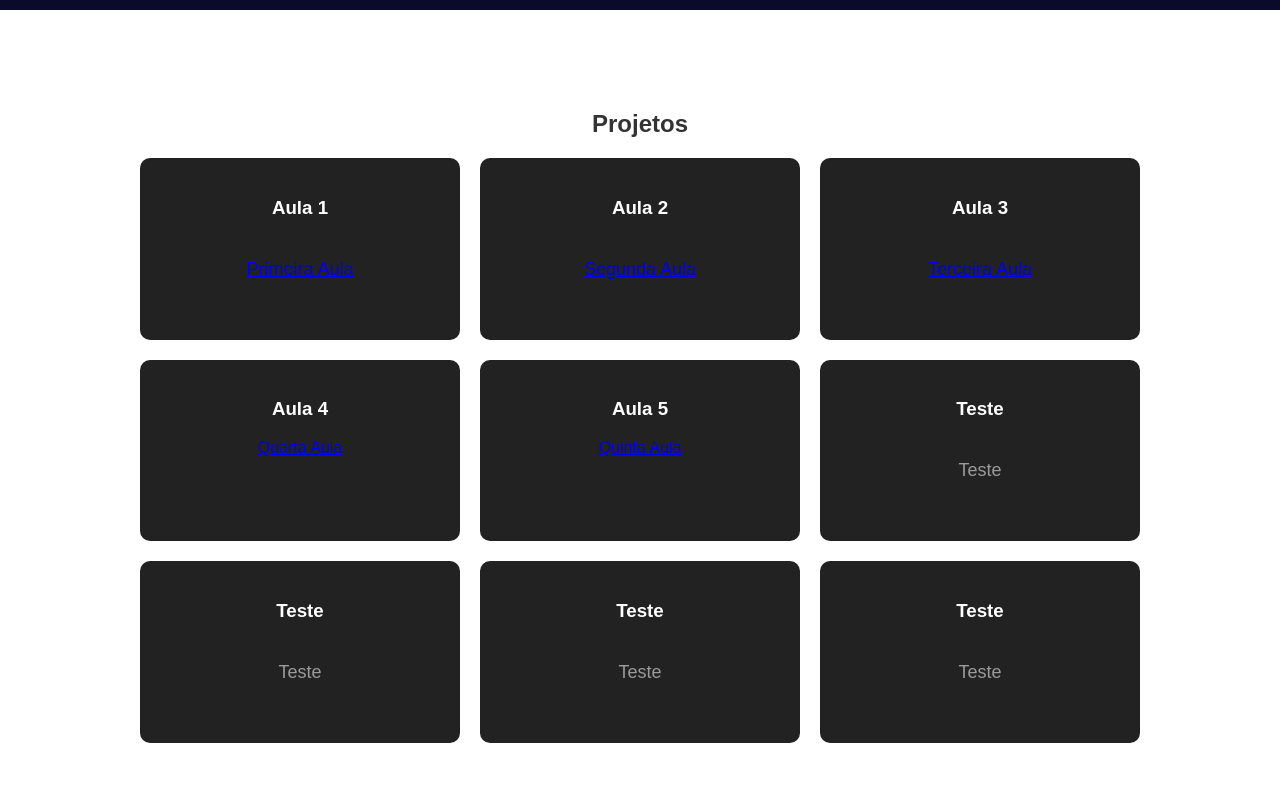
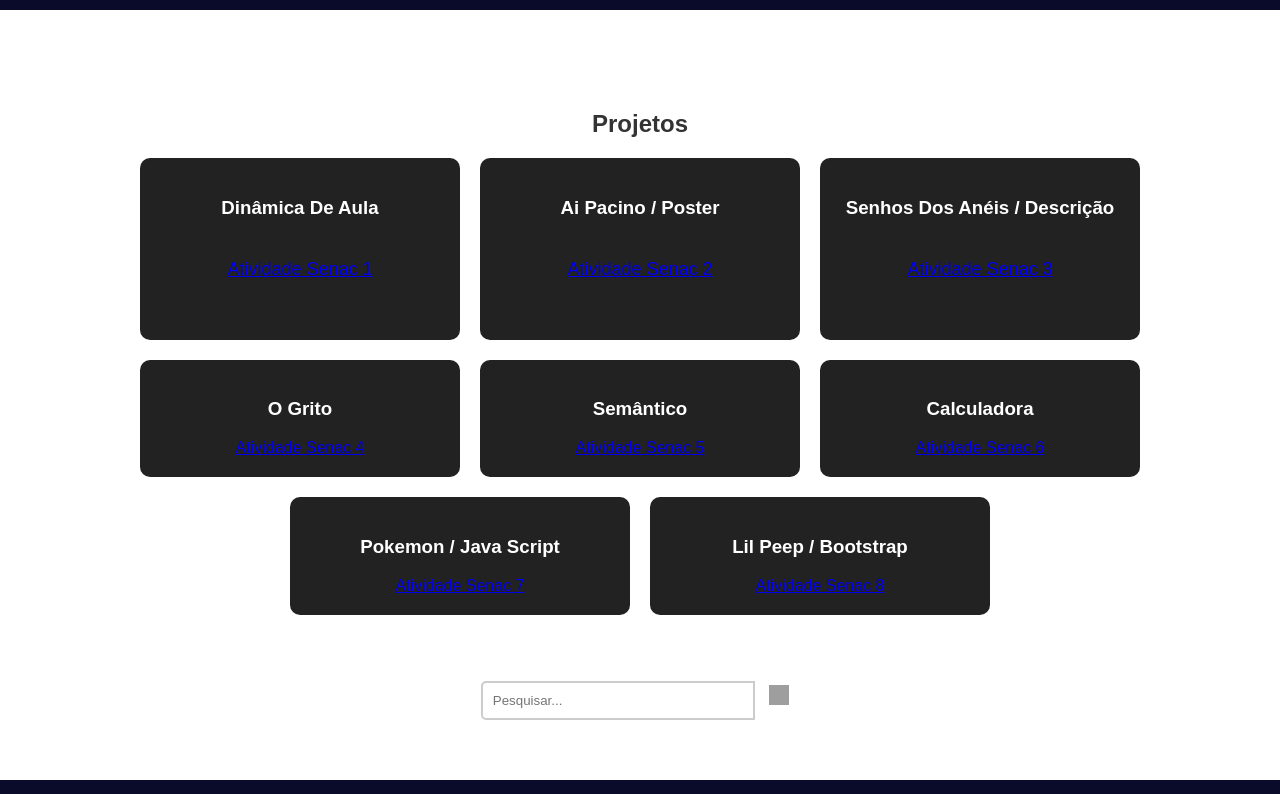
Before and after one commit to AleeGarcia/FWeb-23-2N, a website: page index.html in a window 1280 px wide. Shown: the part 82-876 px from the top of the page. Drawn offline with Linux system fonts and the light colour scheme; grey boxes are pictures that could not be loaded.

Commit message:
correção/trabalhos

```diff
--- a/index.html
+++ b/index.html
@@ -187,72 +187,69 @@
         </h1>
         <nav>
           <ul class="menu-opcoes">
-            <li><a href="#">Home</a></li>
-            <li><a href="#">Sobre</a></li>
-            <li><a href="#">Serviços</a></li>
-            <li><a href="#">Contato</a></li>
+            <li><a href="contato.html">Contato</a></li>
           </ul>
         </nav>
       </div>
     </header>
-
     <main>
       <section id="destaques">
         <h2>Projetos</h2>
         <div class="paineis">
           <div class="painel">
-            <h3>Aula 1</h3>
+            <h3>Dinâmica De Aula</h3>
             <p>
-              <a href="Aulas/Aula1/screen/atividadeum.html" target="_blank"
-                >Primeira Aula</a
+              <a href="Aulas/Aula1/screen/atividadetres.html" target="_blank"
+                >Atividade Senac 1</a
               >
             </p>
           </div>
           <div class="painel">
-            <h3>Aula 2</h3>
+            <h3>Ai Pacino / Poster</h3>
             <p>
-              <a href="Aulas/Aula2/screen/filme.html" target="_blank"
-                >Segunda Aula</a
+              <a href="Aulas/Aula2/screen/pacino.html" target="_blank"
+                >Atividade Senac 2</a
               >
             </p>
           </div>
           <div class="painel">
-            <h3>Aula 3</h3>
+            <h3>Senhos Dos Anéis / Descrição</h3>
             <p>
-              <a href="Aulas/Aula3/screen/fonte.html" target="_blank"
-                >Terceira Aula</a
+              <a href="Aulas/Aula2/screen/filme.html" target="_blank"
+                >Atividade Senac 3</a
               >
             </p>
           </div>
           <div class="painel">
-            <h3>Aula 4</h3>
+            <h3>O Grito</h3>
             <a href="Aulas/Aula4/screen/quadro.html" target="_blank"
-              >Quarta Aula</a
+              >Atividade Senac 4</a
             >
           </div>
           <div class="painel">
-            <h3>Aula 5</h3>
+            <h3>Semântico</h3>
             <a href="Aulas/Aula5/screen/semantico.html" target="_blank"
-              >Quinta Aula</a
+              >Atividade Senac 5</a
             >
           </div>
           <div class="painel">
-            <h3>Teste</h3>
-            <p>Teste</p>
+            <h3>Calculadora</h3>
+            <a href="calculadora.html" target="_blank"
+              >Atividade Senac 6</a
+            >
           </div>
           <div class="painel">
-            <h3>Teste</h3>
-            <p>Teste</p>
+            <h3>Pokemon / Java Script</h3>
+            <a href="pokemon/index.html" target="_blank"
+              >Atividade Senac 7</a
+            >
           </div>
           <div class="painel">
-            <h3>Teste</h3>
-            <p>Teste</p>
+            <h3>Lil Peep / Bootstrap</h3>
+            <a href="trabalho.html" target="_blank"
+              >Atividade Senac 8</a
+            >
           </div>
-          <div class="painel">
-            <h3>Teste</h3>
-            <p>Teste</p>
-          </div>
-        </div>
       </section>
 
       <div class="search-container">
@@ -304,7 +301,7 @@
           ></a>
 
           <a
-            href="https://github.com/"
+            href="https://github.com/AleeGarcia"
             role="button"
             style="background-color: #333333"
             ><i class="fab fa-github"></i
```
Also changed, not shown: calculadora.html (+1 -1 lines).
